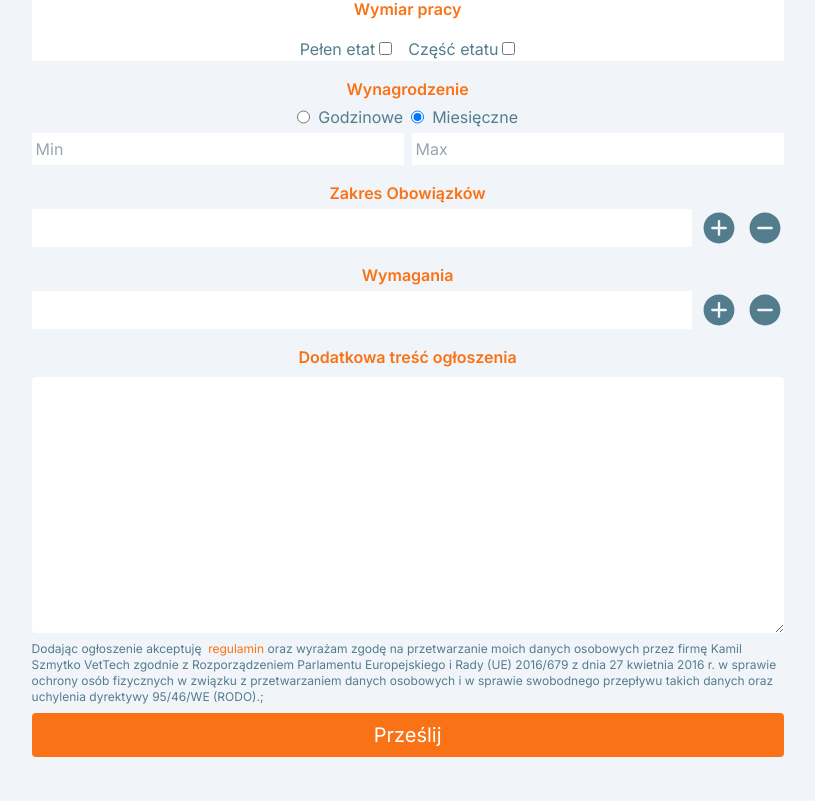
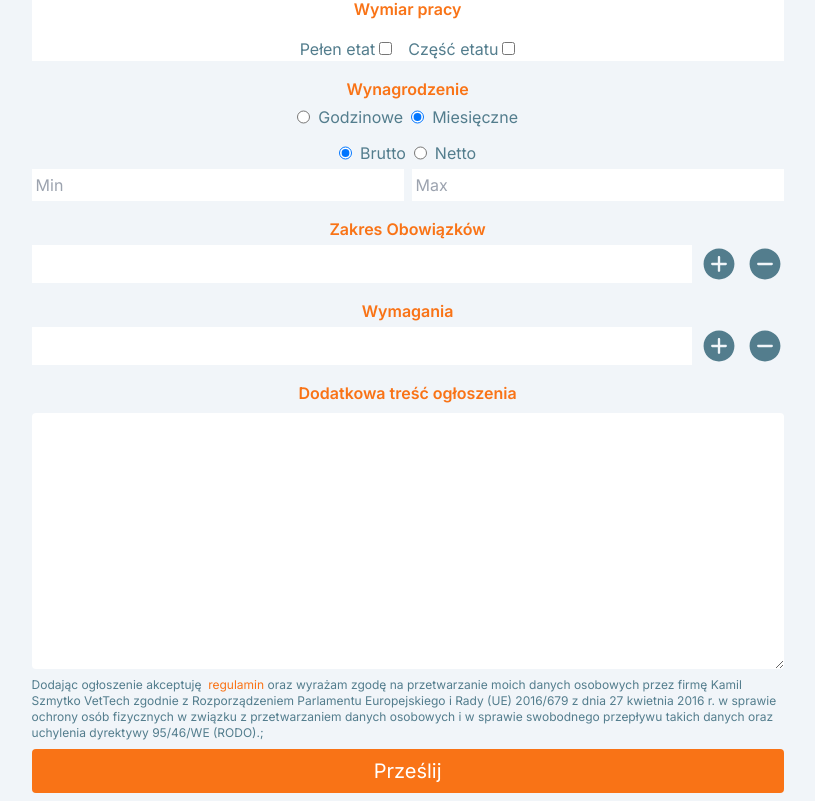
Before and after one commit to lszmytko/jobboard, a Next.js app: page /pracodawca in a window 1280 px wide. Shown: the part 839-1640 px from the top of the page, without its empty margins (230-1045 px from the left). Before the commit the page ends 1604 px from the top, so only its background shows below. Built offline with nearby package versions, Linux system fonts and the light colour scheme.

Commit message:
feat(main): add gross net salary functionality

```diff
--- a/src/app/(admin)/adminpanel/AdminOffers/OfferDetails/OfferDetails.tsx
+++ b/src/app/(admin)/adminpanel/AdminOffers/OfferDetails/OfferDetails.tsx
@@ -88,6 +88,7 @@ const EditFormUI = ({
     maxSalary,
     phoneNumber,
     salaryOption,
+    salaryGrossNet,
   } = data || {};
 
   const formattedTasks = tasks?.map((task) => ({ name: task })) || [];
@@ -117,6 +118,7 @@ const EditFormUI = ({
       maxSalary,
       phoneNumber,
       salaryOption,
+      salaryGrossNet,
     },
   });
 
--- a/src/app/(employer)/pracodawca/AddOfferForm/AddOfferForm.tsx
+++ b/src/app/(employer)/pracodawca/AddOfferForm/AddOfferForm.tsx
@@ -43,6 +43,7 @@ const AddOfferFormUI = ({ creator }: { creator: "employer" | "admin" }) => {
       tasks: [{ name: "" }],
       requirements: [{ name: "" }],
       salaryOption: "monthly",
+      salaryGrossNet: "gross",
     },
   });
 
--- a/src/app/(employer)/pracodawca/AddOfferForm/Salary/Salary.tsx
+++ b/src/app/(employer)/pracodawca/AddOfferForm/Salary/Salary.tsx
@@ -24,7 +24,7 @@ const Salary = ({
       <h1 className="mb-1 font-semibold capitalize text-primary text-center">
         Wynagrodzenie
       </h1>
-      <div className="flex justify-center gap-2 mb-1">
+      <div className="flex justify-center gap-2 mb-3">
         <input
           type="radio"
           id="hourly"
@@ -39,6 +39,22 @@ const Salary = ({
           {...register("salaryOption")}
         />
         <label htmlFor="monthly">Miesięczne</label>
+      </div>
+      <div className="flex justify-center gap-2 mb-1">
+        <input
+          type="radio"
+          id="hourly"
+          value="gross"
+          {...register("salaryGrossNet")}
+        />
+        <label htmlFor="perHour">Brutto</label>
+        <input
+          type="radio"
+          id="net"
+          value="net"
+          {...register("salaryGrossNet")}
+        />
+        <label htmlFor="monthly">Netto</label>
       </div>
       <div className="flex gap-2 mb-2 justify-between">
         <input
--- a/src/app/(user)/advdetails/[id]/AdvCardDetails/AdvCardDetailsUI.tsx
+++ b/src/app/(user)/advdetails/[id]/AdvCardDetails/AdvCardDetailsUI.tsx
@@ -18,12 +18,12 @@ const AdvCardDetailsUI = ({ data }: { data: Offer }) => {
     agreementType,
     tasks,
     requirements,
-    _id,
     email,
     minSalary,
     maxSalary,
     salaryOption,
     offerText,
+    salaryGrossNet,
   } = data;
 
   return (
@@ -40,6 +40,7 @@ const AdvCardDetailsUI = ({ data }: { data: Offer }) => {
           minSalary={minSalary}
           maxSalary={maxSalary}
           salaryOption={salaryOption}
+          salaryGrossNet={salaryGrossNet}
         />
         <div className="p-2 bg-gray-100">
           <Presentation tasks={tasks} requirements={requirements} post={post} />
--- a/src/app/(user)/advdetails/[id]/AdvCardDetails/Summary/Details.tsx
+++ b/src/app/(user)/advdetails/[id]/AdvCardDetails/Summary/Details.tsx
@@ -24,11 +24,21 @@ export const Detail = ({
   );
 };
 
-type Props = Pick<Offer, "minSalary" | "maxSalary" | "salaryOption">;
+type Props = Pick<
+  Offer,
+  "minSalary" | "maxSalary" | "salaryOption" | "salaryGrossNet"
+>;
 
-export const SalaryDetail = ({ minSalary, maxSalary, salaryOption }: Props) => {
+export const SalaryDetail = ({
+  minSalary,
+  maxSalary,
+  salaryOption,
+  salaryGrossNet,
+}: Props) => {
   const parsedSalaryOption =
     salaryOption === "hourly" ? "za godzinę" : "miesięcznie";
+
+  const parsedGrossNet = salaryGrossNet === "net" ? "netto" : "brutto";
 
   return (
     <div className="px-3 py-1 grow">
@@ -36,7 +46,7 @@ export const SalaryDetail = ({ minSalary, maxSalary, salaryOption }: Props) => {
         <GiMoneyStack />
       </div>
       <p className="text-center">
-        {minSalary}zł - {maxSalary}zł {parsedSalaryOption}
+        {minSalary}zł - {maxSalary}zł {parsedGrossNet} {parsedSalaryOption}
       </p>
     </div>
   );
--- a/src/app/(user)/advdetails/[id]/AdvCardDetails/Summary/Summary.tsx
+++ b/src/app/(user)/advdetails/[id]/AdvCardDetails/Summary/Summary.tsx
@@ -2,7 +2,6 @@ import { HiOutlineLocationMarker } from "react-icons/hi";
 import { GrUserWorker } from "react-icons/gr";
 import { PiSuitcaseSimpleFill } from "react-icons/pi";
 import { FaRegHandshake, FaBuilding } from "react-icons/fa";
-import { GiMoneyStack } from "react-icons/gi";
 
 import { Detail, SalaryDetail } from "./Details";
 import { Offer } from "@/common/types";
@@ -19,6 +18,7 @@ type SummaryProps = Pick<
   | "minSalary"
   | "maxSalary"
   | "salaryOption"
+  | "salaryGrossNet"
 >;
 
 const Summary = ({
@@ -32,6 +32,7 @@ const Summary = ({
   minSalary,
   maxSalary,
   salaryOption,
+  salaryGrossNet,
 }: SummaryProps) => {
   return (
     <div className="text-sky-900 shadow-xl overflow-hidden">
@@ -66,6 +67,7 @@ const Summary = ({
           minSalary={minSalary}
           maxSalary={maxSalary}
           salaryOption={salaryOption}
+          salaryGrossNet={salaryGrossNet}
         />
       </div>
     </div>
--- a/src/app/api/addoffer/route.ts
+++ b/src/app/api/addoffer/route.ts
@@ -21,11 +21,13 @@ const schema = z.object({
   maxSalary: z.string(),
   phoneNumber: z.string(),
   salaryOption: z.string(),
+  salaryGrossNet: z.string(),
 });
 
 export async function POST(req: NextRequest) {
   await connectToDatabase();
   const request = await req.json();
+  console.log("*** request", request);
   const validation = schema.safeParse(request);
 
   if (!validation.success) {
--- a/src/app/api/models/Offer.ts
+++ b/src/app/api/models/Offer.ts
@@ -10,7 +10,8 @@ type OfferSchemaType = Omit<OfferType, "timeOfPosting" | "timeOfEditing"> & {
   timeOfEditing: Date;
 };
 
-const OfferSchema = new Schema<OfferSchemaType>({
+const OfferSchema = new Schema<OfferSchemaType>(
+  {
     post: { type: String, required: true },
     company: { type: String, required: true },
     city: { type: String, required: true },
@@ -31,7 +32,10 @@ const OfferSchema = new Schema<OfferSchemaType>({
     maxSalary: { type: String, required: true },
     phoneNumber: { type: String, required: true },
     salaryOption: { type: String, required: true },
-});
+    salaryGrossNet: { type: String, required: true },
+  },
+  { strict: false }
+);
 
 export const Offer =
   mongoose.models.Offer ||
--- a/src/common/types.ts
+++ b/src/common/types.ts
@@ -34,6 +34,7 @@ export type Offer = {
   maxSalary: string;
   phoneNumber: string;
   salaryOption: "hourly" | "monthly";
+  salaryGrossNet: "gross" | "net";
 };
 
 export type WorkingTime = (typeof workingTimeOptions)[number];
--- a/src/components/WorkerAdvCard/WorkerAdvCard.tsx
+++ b/src/components/WorkerAdvCard/WorkerAdvCard.tsx
@@ -31,7 +31,7 @@ const WorkerAdvCard = ({
   const shortenedOfferText = shortenString(offerText);
 
   return (
-    <div className="max-w-2xl w-full border-orange-300 border-2 rounded-lg bg-orange-100 shadow-xl overflow-hidden">
+    <div className="max-w-2xl w-full border-orange-300 border-2 rounded-lg bg-orange-50 shadow-xl overflow-hidden">
       <Link href={`${paths.workeradvdetails}/${_id}`}>
         <div className="p-4">
           <div className="flex flex-wrap text-sm gap-2 mb-2">
```
Lines whose indentation alone changed are shown as unchanged.
